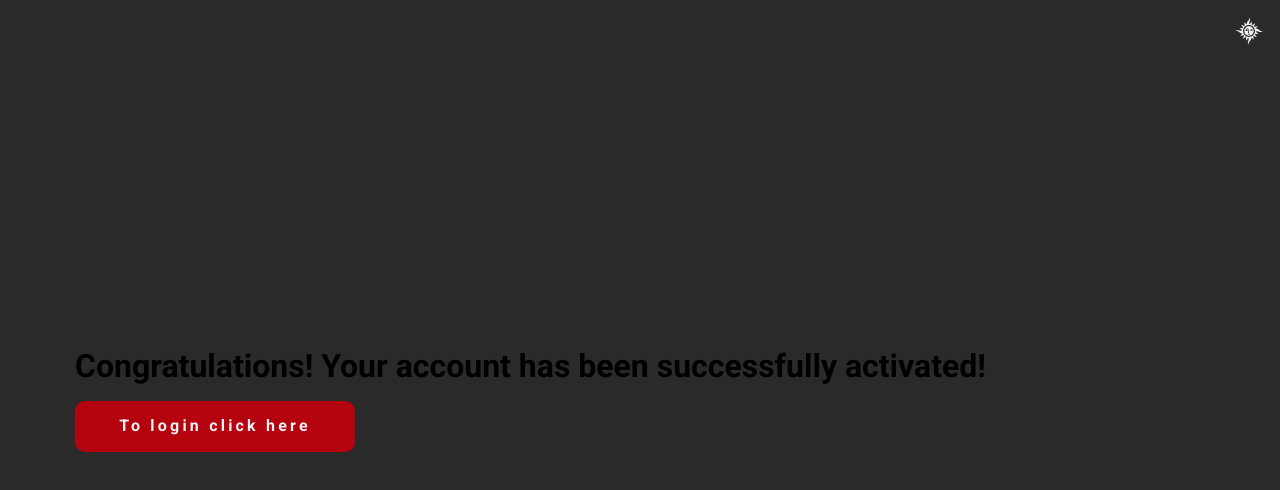
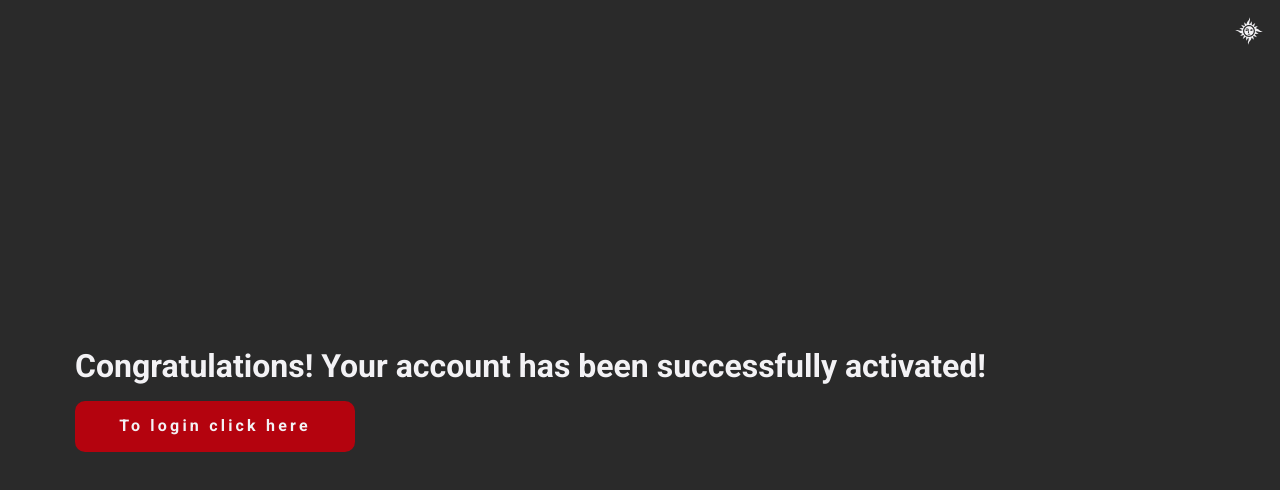
Before and after one commit to futug/mydndapp, a React (Vite) app: page /success in a window 1280 px wide. Shown: the top 490 px of the page. Built offline with nearby package versions, Linux system fonts and the light colour scheme.

Commit message:
colors fix

```diff
--- a/src/pages/404/NotFoundPage.module.scss
+++ b/src/pages/404/NotFoundPage.module.scss
@@ -1,6 +1,6 @@
 .notFound {
     align-items: flex-start !important;
-
+    color: var(--text-dark);
     &__link {
         margin-top: 1rem;
     }
--- a/src/pages/SuccesActivation/SuccesActivation.module.scss
+++ b/src/pages/SuccesActivation/SuccesActivation.module.scss
@@ -1,6 +1,6 @@
 .succesActivation {
     align-items: flex-start !important;
-
+    color: var(--text-dark);
     &__link {
         margin-top: 1rem;
     }
```
